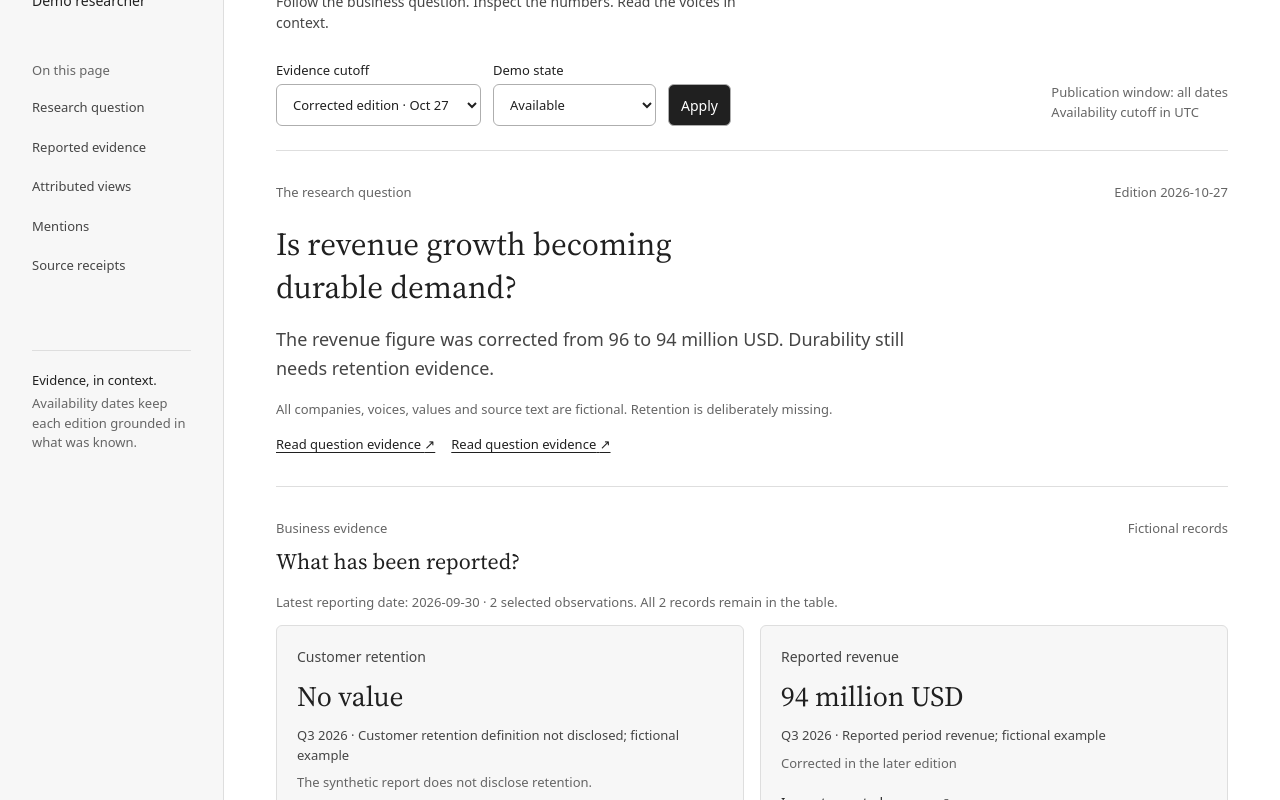
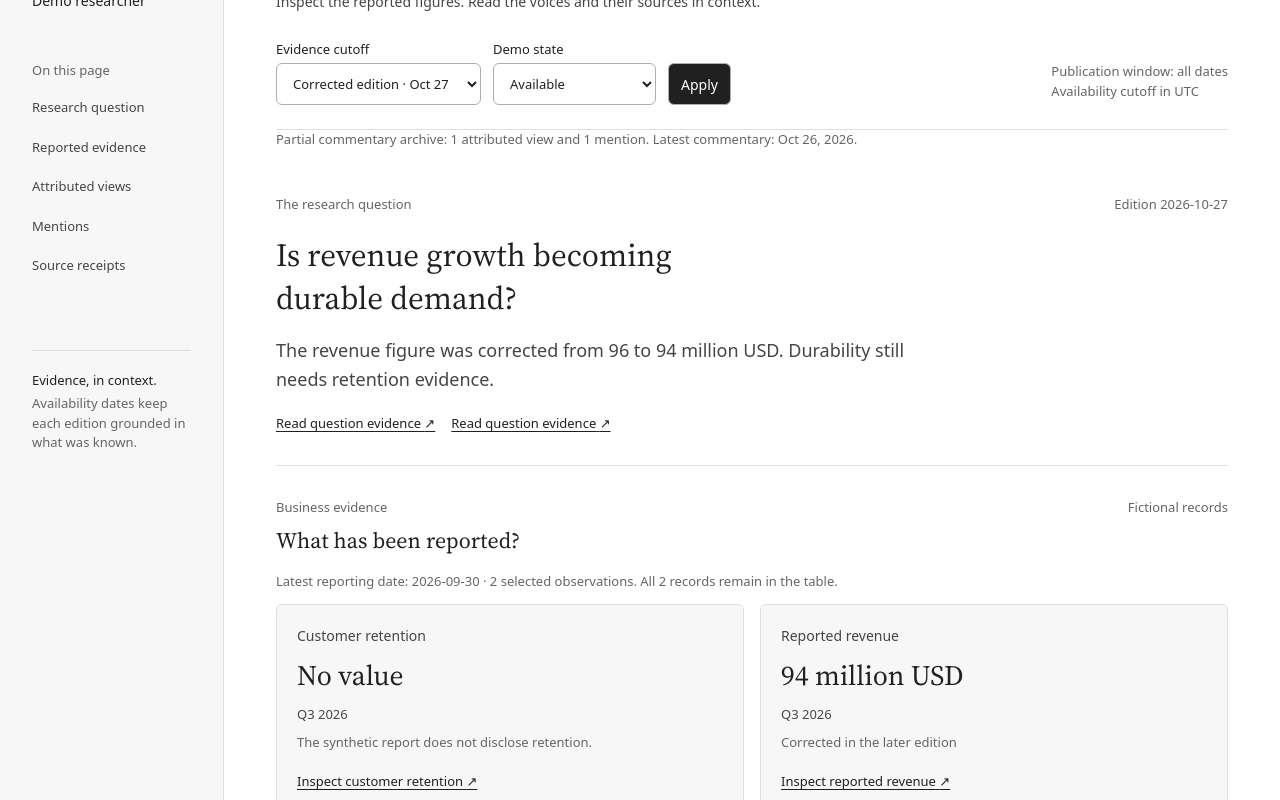
Before and after one commit to imweihuang/Mouthfolio, a Next.js app: page / in a window 1280 px wide. Shown: the part 300-1100 px from the top of the page. Built offline with nearby package versions, Linux system fonts and the light colour scheme.

Commit message:
Clarify reported figures and commentary coverage (#8)

```diff
--- a/app/components/source-inspector.tsx
+++ b/app/components/source-inspector.tsx
@@ -3,6 +3,7 @@ import { useEffect, useRef } from "react";
 import { useRouter } from "next/navigation";
 import type { Observation } from "../../contracts/types";
 import type { Receipt } from "../../lib/contract";
+import { formatAmount } from "../../lib/format-amount";
 import { RecordTldr } from "./record-tldr";
 
 export function SourceInspector({ receipt, requestedId, closeUrl, observations, synthetic }: {
@@ -40,7 +41,7 @@ export function SourceInspector({ receipt, requestedId, closeUrl, observations,
     {receipt ? <>
       <RecordTldr receipt={receipt} details/>
       <p className="source-excerpt">{receipt.excerpt ?? (receipt.url ? "Open the original source for full context." : "Source text is not displayed here.")}</p>
-      {observations.map(row => <div className="receipt-measure" key={row.version_id}><strong>{row.label}</strong>{row.missing_reason !== null ? <p>{row.missing_reason}</p> : null}<p>{row.period.label} · {row.period.start} – {row.period.end}</p><p>Unit: {row.unit} · {row.basis}</p><small>Evidence version: {row.version_id}{row.supersedes ? ` · supersedes ${row.supersedes}` : ""}</small></div>)}
+      {observations.map(row => <div className="receipt-measure" key={row.version_id}><strong>{row.label}</strong><p className="receipt-amount">Reported value: {formatAmount(row.amount, row.unit)}</p>{row.missing_reason !== null ? <p>{row.missing_reason}</p> : null}<p>{row.period.label} · {row.period.start} – {row.period.end}</p><p>Unit: {row.unit} · {row.basis}</p><small>Evidence version: {row.version_id}{row.supersedes ? ` · supersedes ${row.supersedes}` : ""}</small></div>)}
       <dl className="receipt-details"><dt>Source location</dt><dd>{receipt.locator}</dd><dt>Published</dt><dd><time dateTime={receipt.published_at}>{receipt.published_at}</time></dd>
         <dt>Ingested</dt><dd>{receipt.ingested_at}</dd><dt>Available</dt><dd>{receipt.available_at}</dd><dt>Receipt display</dt><dd>{receipt.display_policy === "excerpt" ? "Excerpt" : "Link only"}</dd>
         <dt>Receipt identity</dt><dd>{receipt.id}</dd><dt>Source identity</dt><dd>{receipt.source_id}</dd><dt>Snapshot</dt><dd data-testid="snapshot">{receipt.snapshot_id}</dd></dl>
--- a/app/research-page.tsx
+++ b/app/research-page.tsx
@@ -1,6 +1,6 @@
 import Link from "next/link";
 import { createDemoAdapter, DEMO_COMPANY, INITIAL_AS_OF, LATEST_AS_OF } from "../lib/demo-adapter";
-import { summaryObservations } from "../lib/observations";
+import { commentaryCoverage, headlineAmount, summaryObservations } from "../lib/observations";
 import { formatAmount } from "../lib/contract";
 import { readServiceResearch } from "../lib/server-research";
 import { companyUrl, journeyUrl, voiceUrl } from "../lib/navigation";
@@ -57,12 +57,12 @@ export async function ResearchPage({ searchParams, companyId = process.env.MOUTH
         <nav className="sidebar" aria-label="Research navigation"><p className="nav-label">Companies</p>
           <Link prefetch={false} href={companyUrl(context)} aria-current={!voiceId ? "page" : undefined}>{companyName}<span aria-hidden="true">↗</span></Link>
           <p className="nav-label">Voices</p>{ready?.voices.length ? ready.voices.map(item => <Link prefetch={false} key={item.id} href={voiceUrl(item.id, context)} aria-current={voiceId === item.id ? "page" : undefined}>{item.name}</Link>) : <p className="sidebar-empty">No eligible voices</p>}
-          <div className="page-nav"><p className="nav-label">On this page</p>{!voiceId ? <><a href="#question">Research question</a><a href="#evidence">Reported evidence</a></> : null}<a href="#views">Attributed views</a><a href="#mentions">Mentions</a><a href="#sources">Source receipts</a></div>
+          <div className="page-nav"><p className="nav-label">On this page</p>{!voiceId ? <>{question ? <a href="#question">Research question</a> : null}<a href="#evidence">Reported evidence</a></> : null}<a href="#views">Attributed views</a><a href="#mentions">Mentions</a><a href="#sources">Source receipts</a></div>
           <div className="sidebar-end"><p>Evidence, in context.</p><small>Availability dates keep each edition grounded in what was known.</small></div>
         </nav>
         <main id="research" tabIndex={-1}>
           <div className="breadcrumb"><Link prefetch={false} href={companyUrl(context)}>Companies</Link><span>/</span>{voiceId ? <><Link prefetch={false} href={companyUrl(context)}>{companyName}</Link><span>/</span><span>Voice</span></> : <span>{companyName}</span>}</div>
-          <div className="page-heading"><div><p className="eyebrow">{voiceId ? "Voice profile" : "Company overview"}{synthetic ? " · fictional" : ""}</p><h1>{voiceId ? voice?.name ?? "Voice unavailable" : companyName}</h1><p className="page-intro">{voiceId ? "What was said, what was only mentioned, and the sources behind each record." : "Follow the business question. Inspect the numbers. Read the voices in context."}</p></div><span className="coverage-badge">{ready ? ready.coverage.state === "partial" ? "Partial coverage" : "Covered evidence" : "Coverage unavailable"}</span></div>
+          <div className="page-heading"><div><p className="eyebrow">{voiceId ? "Voice profile" : "Company overview"}{synthetic ? " · fictional" : ""}</p><h1>{voiceId ? voice?.name ?? "Voice unavailable" : companyName}</h1><p className="page-intro">{voiceId ? "What was said, what was only mentioned, and the sources behind each record." : "Inspect the reported figures. Read the voices and their sources in context."}</p></div><span className="coverage-badge">{ready ? ready.coverage.state === "partial" ? "Partial coverage" : "Covered evidence" : "Coverage unavailable"}</span></div>
           <form className="filters" method="get" action={`${process.env.MOUTHFOLIO_BASE_PATH ?? ""}${path}`} aria-label={synthetic ? "Demo examples" : "Research context"}>
             <input type="hidden" name="company" value={companyId}/><input type="hidden" name="window" value={window}/>{receiptId ? <input type="hidden" name="receipt" value={receiptId}/> : null}
             <label>Evidence cutoff{synthetic ? <select name="asof" defaultValue={asOf}>
@@ -73,13 +73,14 @@ export async function ResearchPage({ searchParams, companyId = process.env.MOUTH
             <button type="submit">Apply</button><p className="filter-note" id="cutoff-help">Publication window: {window === "all" ? "all dates" : "unsupported"}<br/>Availability cutoff in UTC</p>
           </form>
           {ready && (!voiceId || voice) ? <>
+            <p className="summary-note" data-testid="commentary-coverage">{commentaryCoverage(views, mentions, ready.coverage.state === "partial")}</p>
             {!voiceId ? <>
-              <section id="question" className="question-panel" aria-labelledby="question-title"><div className="section-kicker"><span className="eyebrow">The research question</span><span className="edition">Edition {question?.edition_date ?? dateLabel(asOf)}</span></div>
-                <h2 id="question-title">{question?.title ?? "What does the evidence support?"}</h2><p className="finding">{question?.finding ?? "No maintained assessment is available for this cutoff."}</p><p className="muted">{ready.coverage.note}</p>
-                {question?.receipt_ids.map(id => <span className="inline-receipt" key={id}>{inspect(id, "Read question evidence")}</span>)}
-              </section>
+              {question ? <section id="question" className="question-panel" aria-labelledby="question-title"><div className="section-kicker"><span className="eyebrow">The research question</span><span className="edition">Edition {question.edition_date}</span></div>
+                <h2 id="question-title">{question.title}</h2><p className="finding">{question.finding}</p>
+                {question.receipt_ids.map(id => <span className="inline-receipt" key={id}>{inspect(id, "Read question evidence")}</span>)}
+              </section> : null}
               <section id="evidence" aria-labelledby="reported"><div className="section-heading"><div><p className="eyebrow">Business evidence</p><h2 id="reported">What has been reported?</h2></div><span className="muted">{synthetic ? "Fictional records" : "Eligible observations"}</span></div>
-                {ready.observations.length ? <><p className="summary-note">Latest reporting date: {summary[0]?.period.end} · {summary.length} selected observations. All {ready.observations.length} records remain in the table.</p><div className="metric-grid">{summary.map(row => <article className="metric-card" key={row.version_id}><p className="metric-label">{row.label}</p><p className="metric-value">{formatAmount(row.amount, row.unit)}</p><p className="metric-period">{row.period.label} · {row.basis}</p><small>{row.missing_reason ?? (row.revision_kind === "correction" ? "Corrected in the later edition" : "Reported observation")}</small>{inspect(row.receipt_id, `Inspect ${row.label.toLowerCase()}`)}</article>)}</div>
+                {ready.observations.length ? <><p className="summary-note">Latest reporting date: {summary[0]?.period.end} · {summary.length} selected observations. All {ready.observations.length} records remain in the table.</p><div className="metric-grid">{summary.map(row => { const headline = headlineAmount(row.amount, row.unit); return <article className="metric-card" key={row.version_id}><p className="metric-label">{row.label}</p><p className="metric-value">{headline.text}</p><p className="metric-period">{row.period.label}</p>{headline.note ? <p className="summary-note">{headline.note}</p> : null}<small>{row.missing_reason ?? (row.revision_kind === "correction" ? "Corrected in the later edition" : "Reported observation")}</small>{inspect(row.receipt_id, `Inspect ${row.label.toLowerCase()}`)}</article>; })}</div>
                   <div className="table-scroll" tabIndex={0} role="region" aria-label="Reported evidence table"><table><caption>Reporting periods and source receipts · available by {dateLabel(asOf)}</caption><thead><tr><th scope="col">Measure / basis</th><th scope="col">Reported value</th><th scope="col">Period</th><th scope="col">Source</th></tr></thead><tbody>{ready.observations.map(row => <tr key={row.version_id}><th scope="row">{row.label}<small>{row.basis}</small></th><td className="amount">{formatAmount(row.amount,row.unit)}{row.missing_reason !== null ? <small>{row.missing_reason}</small> : null}{row.revision_kind === "correction" ? <small>Corrected</small> : null}</td><td>{row.period.label}<small>{row.period.start} – {row.period.end}</small></td><td>{inspect(row.receipt_id)}</td></tr>)}</tbody></table></div></> : <p className="empty-inline">No eligible financial observations are available. Missing evidence is not a zero value.</p>}
               </section>
             </> : <section className="voice-context"><p className="eyebrow">Subject in this research context</p><Link prefetch={false} className="subject-link" href={companyUrl(context)}>{companyName} <span aria-hidden="true">↗</span></Link><p className="muted">This profile covers only records linked to this company at the selected cutoff. It does not imply complete commentary coverage.</p></section>}
--- a/lib/contract.ts
+++ b/lib/contract.ts
@@ -99,10 +99,4 @@ export function decodeResearch(raw: unknown, query: ResearchQuery,
   return data;
 }
 
-export function formatAmount(amount: string | null, unit: string): string {
-  if (amount === null) return "No value";
-  // Preserve decimal strings; financial values never round through a JS float.
-  const [whole, fraction] = amount.split(".");
-  return whole.replace(/\B(?=(\d{3})+(?!\d))/g, ",") +
-    (fraction ? "." + fraction : "") + " " + unit;
-}
+export { formatAmount } from "./format-amount.ts";
--- /dev/null
+++ b/lib/format-amount.ts
@@ -0,0 +1,7 @@
+export function formatAmount(amount: string | null, unit: string): string {
+  if (amount === null) return "No value";
+  // Preserve decimal strings; financial values never round through a JS float.
+  const [whole, fraction] = amount.split(".");
+  return whole.replace(/\B(?=(\d{3})+(?!\d))/g, ",") +
+    (fraction ? "." + fraction : "") + " " + unit;
+}
--- a/lib/observations.ts
+++ b/lib/observations.ts
@@ -1,3 +1,4 @@
+import { formatAmount } from "./format-amount.ts";
 import type { Observation } from "../contracts/types.ts";
 
 // The contract has no metric-family key. Select an exact reporting date without
@@ -8,3 +9,31 @@ export function summaryObservations(rows: Observation[], limit = 6): Observation
     a.label.localeCompare(b.label) || a.unit.localeCompare(b.unit) || a.basis.localeCompare(b.basis) ||
     b.period.start.localeCompare(a.period.start) || a.id.localeCompare(b.id)).slice(0, limit);
 }
+
+// Compact only raw USD values. Integer arithmetic keeps rounding independent of
+// floating-point precision; exact source strings remain in the table and receipt.
+export function headlineAmount(amount: string | null, unit: string): { text: string; note: string | null } {
+  if (amount === null || unit !== "USD") return { text: formatAmount(amount, unit), note: null };
+  const negative = amount.startsWith("-");
+  const [whole, fraction = ""] = amount.replace(/^-/, "").split(".");
+  const precision = 10n ** BigInt(fraction.length);
+  const value = BigInt(whole) * precision + BigInt(fraction || "0");
+  const scales = [[1_000_000_000_000n, "T"], [1_000_000_000n, "B"], [1_000_000n, "M"], [1_000n, "K"]] as const;
+  const scale = scales.find(([size]) => value >= size * precision);
+  if (!scale) return { text: formatAmount(amount, unit), note: null };
+  const [size, suffix] = scale;
+  const divisor = size * precision;
+  const rounded = (value * 100n + divisor / 2n) / divisor;
+  return {
+    text: `${negative ? "-" : ""}$${rounded / 100n}.${String(rounded % 100n).padStart(2, "0")}${suffix}`,
+    note: "USD · rounded to 2 decimals; exact value below",
+  };
+}
+
+export function commentaryCoverage(views: { published_at: string }[], mentions: { published_at: string }[], partial: boolean): string {
+  const records = [...views, ...mentions];
+  const latest = records.reduce((value, row) => Math.max(value, Date.parse(row.published_at)), -Infinity);
+  const counts = `${views.length} attributed ${views.length === 1 ? "view" : "views"} and ${mentions.length} ${mentions.length === 1 ? "mention" : "mentions"}`;
+  const date = Number.isFinite(latest) ? new Date(latest).toLocaleDateString("en-US", { year: "numeric", month: "short", day: "numeric", timeZone: "UTC" }) : null;
+  return `${partial ? "Partial commentary archive" : "Commentary archive"}: ${counts}.${date ? ` Latest commentary: ${date}.` : " No commentary is available for this context."}`;
+}
```
Also changed, not shown: tests/service-mode-browser.mjs (+38 -2 lines), 1 other file (tests, documents, lock files or other folders).
